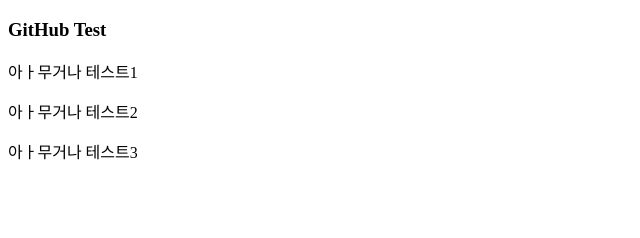
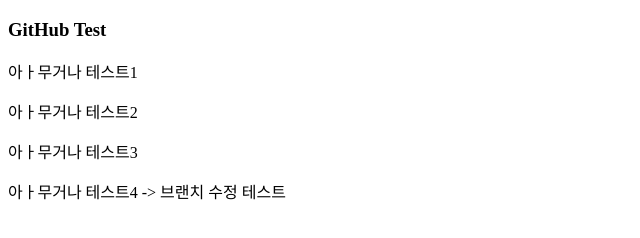
Before and after one commit to Vva1111/character64, a plain HTML site: page index.html in a window 1280 px wide. Shown: the whole page, without its empty margins (0-640 px from the left). Drawn offline with Linux system fonts and the light colour scheme.

Commit message:
브랜치 수정 테스트

```diff
--- a/index.html
+++ b/index.html
@@ -11,5 +11,6 @@
     <p>아ㅏ무거나 테스트1</p>
     <p>아ㅏ무거나 테스트2</p>
     <p>아ㅏ무거나 테스트3</p>
+    <p>아ㅏ무거나 테스트4 -> 브랜치 수정 테스트</p>
   </body>
 </html>
```
